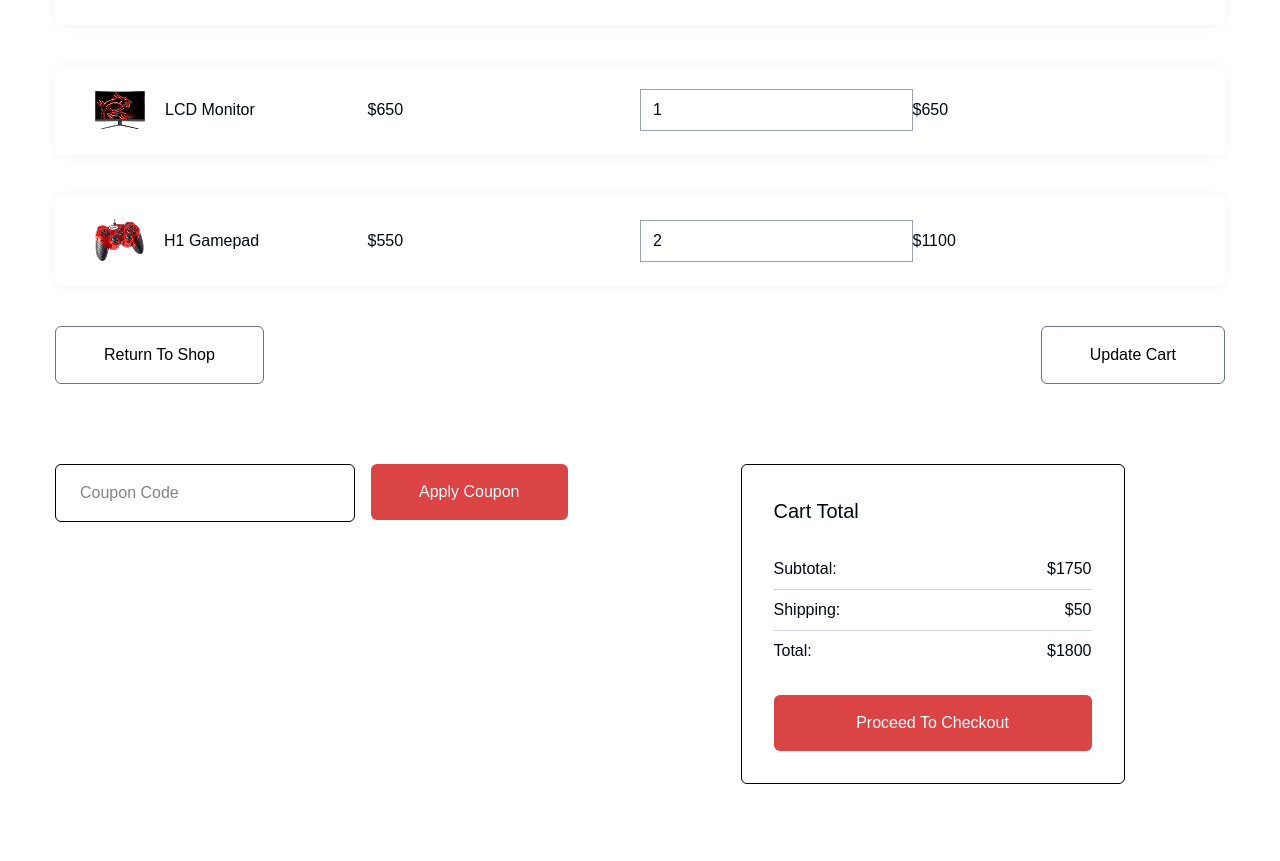
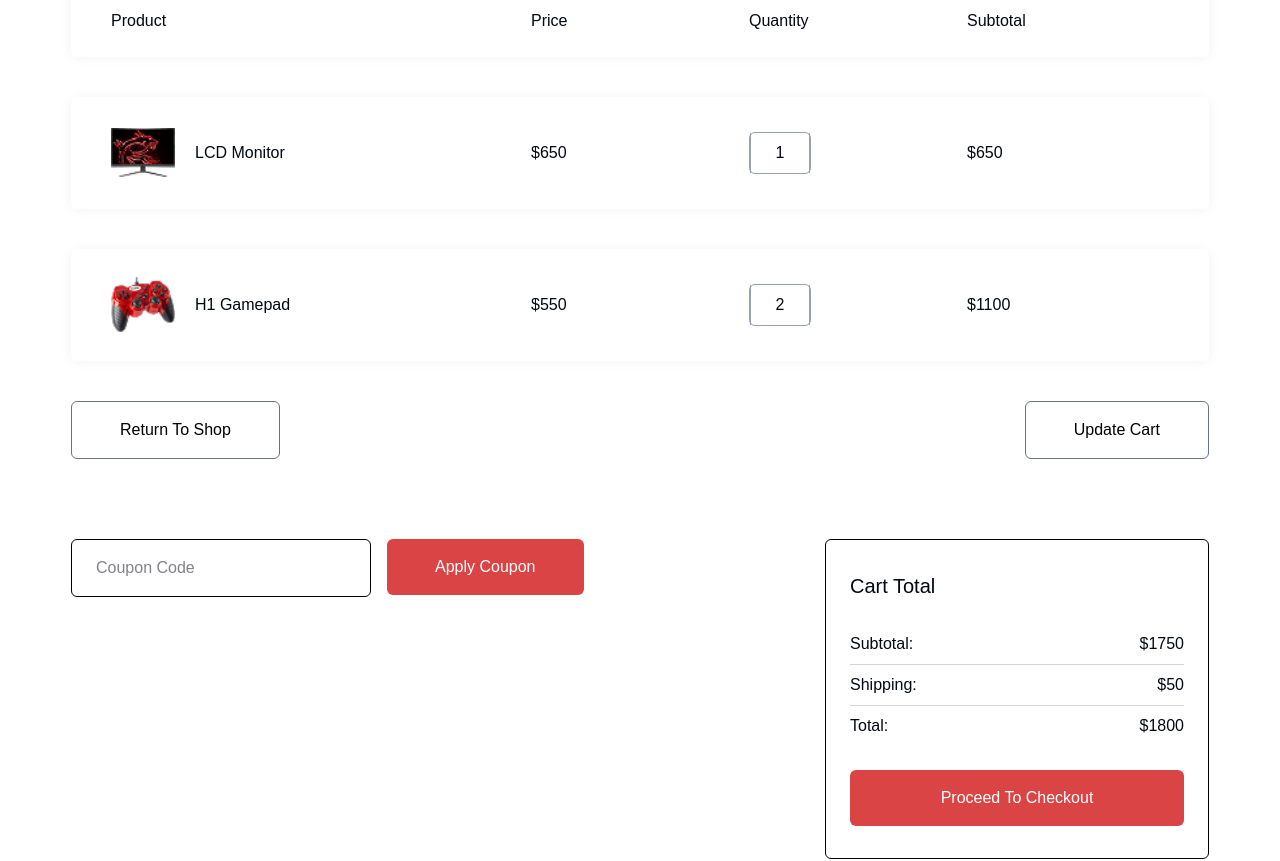
Before and after one commit to Alamin-Coding/ecom-2501, a React (Vite) app: page /cart in a window 1280 px wide. Shown: the part 340-1201 px from the top of the page. Built offline with nearby package versions, Linux system fonts and the light colour scheme.

Commit message:
Cart Page End

```diff
--- a/src/pages/Cart.tsx
+++ b/src/pages/Cart.tsx
@@ -1,4 +1,4 @@
-import React from 'react'
+import React from 'react';
 import {
     Breadcrumb,
     BreadcrumbItem,
@@ -6,47 +6,56 @@ import {
     BreadcrumbList,
     BreadcrumbSeparator,
 } from "../components/ui/breadcrumb";
-import { SlashIcon } from 'lucide-react';
+import { Slash, X } from 'lucide-react';
 import { gamepad, monitor } from '../constant/constant';
 import { nanoid } from 'nanoid';
 import Button1 from '../components/Button1';
 import Button2 from '../components/Button2';
+
+// Types
+interface CartItem {
+    id: string;
+    name: string;
+    price: number;
+    quantity: number;
+    image: string;
+}
+
 const Cart: React.FC = () => {
     return (
-        <section>
-            <div className="container">
+        <section className="py-8">
+            <div className="container mx-auto px-4">
                 <div className="cart_container">
-
-                    {/* Breadcumb */}
-                    <div className='mt-20 mb-10'>
+                    {/* Breadcrumb */}
+                    <div className="mt-20 mb-10">
                         <Breadcrumb>
                             <BreadcrumbList>
                                 <BreadcrumbItem className="text-[14px]">
                                     <BreadcrumbLink href="/">Home</BreadcrumbLink>
                                 </BreadcrumbItem>
                                 <BreadcrumbSeparator>
-                                    <SlashIcon className="w-3 h-3" />
+                                    <Slash className="w-3 h-3" />
                                 </BreadcrumbSeparator>
                                 <BreadcrumbItem>
                                     <BreadcrumbLink href="/cart">Cart</BreadcrumbLink>
                                 </BreadcrumbItem>
                             </BreadcrumbList>
                         </Breadcrumb>
-
                     </div>
 
-
-                    <div className='grid shadow-contact py-6 rounded-sm mb-10  px-10 grid-cols-4 gap-[284px] items-center justify-between font-poppins'>
-                        <p>Product</p>
-                        <p>Price</p>
-                        <p>Quantity</p>
-                        <p>Subtotal</p>
+                    {/* Cart Header */}
+                    <div className="grid shadow-contact py-6 rounded-sm mb-10 px-10 grid-cols-[2fr_1fr_1fr_1fr] gap-4 items-center font-poppins">
+                        <p className="font-medium">Product</p>
+                        <p className="font-medium">Price</p>
+                        <p className="font-medium">Quantity</p>
+                        <p className="font-medium">Subtotal</p>
                     </div>
 
+                    {/* Cart Items */}
                     <CartItems />
-                    <div className='flex items-center justify-between'>
 
-
+                    {/* Action Buttons */}
+                    <div className="flex items-center justify-between mb-20">
                         <Button1>
                             Return To Shop
                         </Button1>
@@ -55,28 +64,32 @@ const Cart: React.FC = () => {
                         </Button1>
                     </div>
 
-                    <div className='grid grid-cols-[auto_1fr] justify-between mt-20 gap-[173px]'>
-                    <div className='flex items-start gap-4'>
-                        <input type="text" className='py-4 px-6 w-[300px] font-poppins border border-black rounded-sm' placeholder='Coupon Code' />
+                    {/* Coupon and Cart Total Section */}
+                    <div className="grid grid-cols-[auto_1fr] justify-between  mb-20">
+                        {/* Coupon Section */}
+                        <div className="flex  items-start gap-4">
+                            <input
+                                type="text"
+                                className="py-4 px-6 w-[300px]  font-poppins border border-black rounded-sm focus:outline-none focus:ring-2 focus:ring-red-500"
+                                placeholder="Coupon Code"
+                            />
                             <Button2 className=''>
                                 Apply Coupon
                             </Button2>
                         </div>
 
-
-                    <CartTotalBox/>
+                        {/* Cart Total Box */}
+                        <CartTotalBox />
                     </div>
                 </div>
             </div>
         </section>
-    )
-}
+    );
+};
 
-
-
+// Cart Items Component
 const CartItems: React.FC = () => {
-
-    const cartItems = [
+    const cartItems: CartItem[] = [
         {
             id: nanoid(),
             name: "LCD Monitor",
@@ -93,86 +106,80 @@ const CartItems: React.FC = () => {
         },
     ];
 
-
-    return (
-
-        cartItems.map((item) => {
     return (
         <>
+            {cartItems.map((item) => (
+                <div
+                    key={item.id}
+                    className="grid shadow-contact py-6 rounded-sm mb-10 px-10 grid-cols-[2fr_1fr_1fr_1fr] gap-4 items-center font-poppins relative group"
+                >
+                    {/* Product Info */}
+                    <div className="flex items-center gap-5">
+                        <div className="relative">
+                            <img
+                                src={item.image}
+                                alt={item.name}
+                                className="w-16 h-16 object-contain"
+                            />
+                            <button
+                                className="absolute -top-2 -left-2 bg-red-500 text-white rounded-full w-5 h-5 flex items-center justify-center opacity-0 group-hover:opacity-100 transition-opacity hover:bg-red-600"
+                                aria-label="Remove item"
+                            >
+                                <X className="w-3 h-3" />
+                            </button>
+                        </div>
+                        <p className="text-sm md:text-base">{item.name}</p>
+                    </div>
 
+                    {/* Price */}
+                    <span className="text-sm md:text-base">${item.price}</span>
 
-                    <div key={item.id} className='grid shadow-contact py-6 rounded-sm mb-10   px-10 grid-cols-4 items-center justify-between font-poppins'>
-                        <span className='flex items-center gap-5'>
-                            <img src={item.image} alt="image" />
-                            <p>
-                                {item.name}
-                            </p>
-                        </span>
+                    {/* Quantity Controls */}
+                    <div className="flex items-center border border-gray-400 rounded-sm w-fit">
 
-                        <span>
-                            ${item.price}
-                        </span>
-
-
-                        <span className='border border-gray-400 py-2 px-3'>
+                        <span className="px-4 py-2 border-x border-gray-400 min-w-[60px] text-center">
                             {item.quantity}
                         </span>
 
-                        <span >
+                    </div>
+
+                    {/* Subtotal */}
+                    <span className="text-sm md:text-base font-medium">
                         ${item.price * item.quantity}
                     </span>
                 </div>
+            ))}
+        </>
+    );
+};
 
 
 
-
-                </>
+export default Cart;
 
 
-
-            )
-        })
-    )
-}
-
-
-// --- New Cart Total Box Component ---
 const CartTotalBox: React.FC = () => {
-    const subtotal = 1750; // Example total (650*1 + 550*2 = 1750)
-    const shipping = 50;   // Example shipping cost
+    const subtotal = 1750;
+    // Example total (650*1 + 550*2 = 1750)
+    const shipping = 50;
+    // Example shipping cost
     const total = subtotal + shipping;
-
     return (
-        <div className='flex justify-start font-poppins mb-20'>
-            <div className='border border-black p-8 rounded-sm w-full max-w-sm'>
-                <h3 className='text-xl font-medium mb-6'>Cart Total</h3>
-
-                {/* Subtotal Row */}
+        <div className='flex justify-end font-poppins mb-20 '>
+            <div className='border border-black py-8 px-6 rounded-sm w-full max-w-sm'>
+                <h3 className='text-xl font-medium mb-6'>Cart Total</h3> {/* Subtotal Row */}
                 <div className='flex justify-between py-2 border-b border-gray-300'>
-                    <p>Subtotal:</p>
-                    <p>${subtotal}</p>
-                </div>
-
-                {/* Shipping Row */}
+                    <p>Subtotal:</p> <p>${subtotal}</p>
+                </div> {/* Shipping Row */}
                 <div className='flex justify-between py-2 border-b border-gray-300'>
                     <p>Shipping:</p>
                     <p>${shipping}</p>
-                </div>
-
-                {/* Total Row */}
+                </div> {/* Total Row */}
                 <div className='flex justify-between py-2 mb-6'>
                     <p className='font-medium'>Total:</p>
                     <p className='font-medium'>${total}</p>
+                </div> {/* Process to Checkout Button (Red/Primary Color) */}
+                <Button2 className="w-full"> Proceed To Checkout </Button2>
             </div>
-
-                {/* Process to Checkout Button (Red/Primary Color) */}
-               <Button2 className="w-full">
-                Proceed To Checkout
-               </Button2>
-            </div>
-        </div>
-    );
+        </div>);
 }
-
-
-export default Cart
```
Lines whose indentation alone changed are shown as unchanged.
